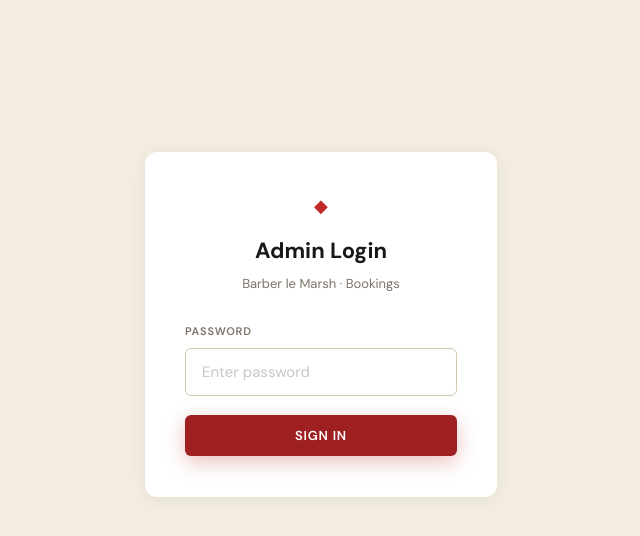
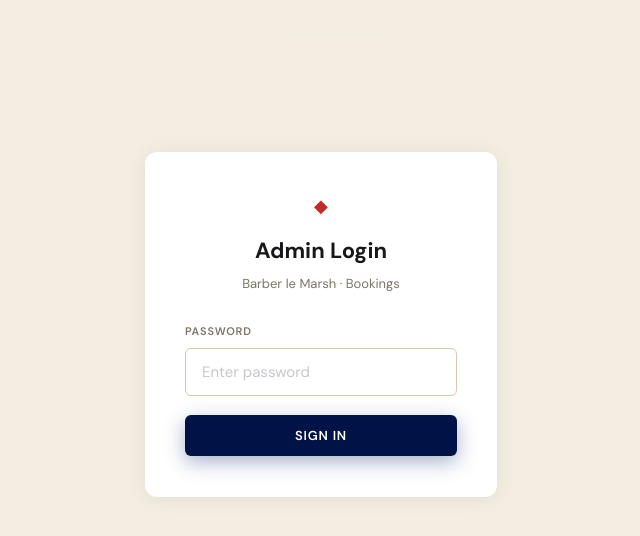
Before and after one commit to conorfry/barber-le-marsh, a website: page public/admin.html in a window 1280 px wide. In both pictures the pointer is over the button "SIGN IN". Shown: the whole page, without its empty margins (319-959 px from the left). Drawn offline with Linux system fonts and the light colour scheme.

Commit message:
Change Book Now buttons to Union Jack blue
Co-Authored-By: Claude Sonnet 4.6 <noreply@anthropic.com>

```diff
--- a/public/css/style.css
+++ b/public/css/style.css
@@ -82,6 +82,8 @@ a   { color: inherit; text-decoration: none; }
   transition: color .2s;
 }
 .nav-links a:hover { color: var(--cream); }
+.nav-links a.nav-cta { color: #fff; background: #012169; padding: 6px 14px; border-radius: 4px; font-weight: 600; }
+.nav-links a.nav-cta:hover { background: #011247; color: #fff; }
 
 .nav-burger {
   display: none;
@@ -133,13 +135,13 @@ a   { color: inherit; text-decoration: none; }
   line-height: 1;
 }
 .btn-red {
-  background: var(--red);
+  background: #012169;
   color: #fff;
 }
 .btn-red:hover {
-  background: var(--red-dk);
+  background: #011247;
   transform: translateY(-1px);
-  box-shadow: 0 6px 20px rgba(193,43,43,.3);
+  box-shadow: 0 6px 20px rgba(1,33,105,.35);
 }
 .btn-red:disabled { opacity: .5; cursor: not-allowed; transform: none; box-shadow: none; }
 .btn-ghost {
```
